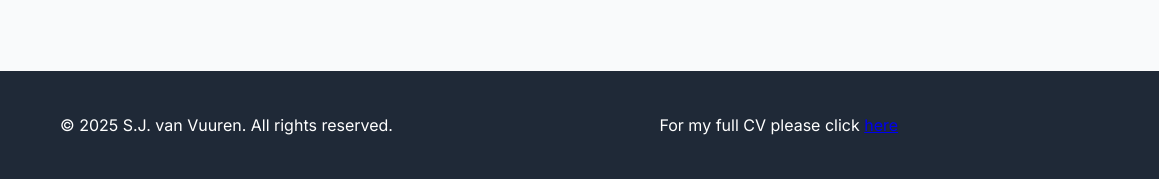
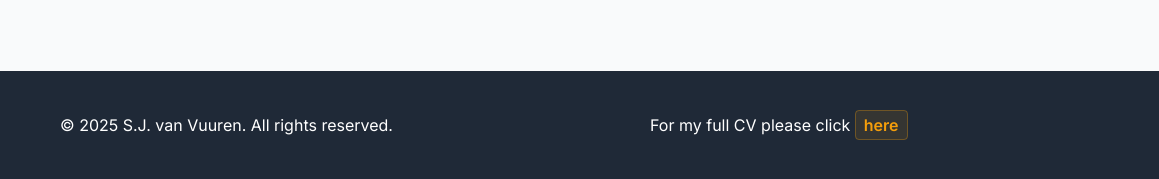
Before and after one commit to Crainoe/Interactive_Resume, a website: page interactive-resume/index.html in a window 1280 px wide. Shown: the part 6195-6374 px from the top of the page, 0-1159 px from the left. Drawn offline with Linux system fonts and the light colour scheme.

Commit message:
Add CV link styling and update CV link in the HTML

```diff
--- a/interactive-resume/css/styles.css
+++ b/interactive-resume/css/styles.css
@@ -904,6 +904,26 @@ body {
   transform: translateY(-2px);
 }
 
+/* CV Link Styling */
+.cv-link {
+  color: var(--accent-color) !important;
+  font-weight: 600;
+  text-decoration: none;
+  padding: 4px 8px;
+  border-radius: 4px;
+  background: rgba(245, 158, 11, 0.1);
+  border: 1px solid rgba(245, 158, 11, 0.3);
+  transition: var(--transition);
+}
+
+.cv-link:hover {
+  color: #ffffff !important;
+  background: var(--accent-color);
+  border-color: var(--accent-color);
+  transform: translateY(-1px);
+  box-shadow: 0 4px 12px rgba(245, 158, 11, 0.3);
+}
+
 /* ===== ANIMATIONS ===== */
 @keyframes fadeInUp {
   from {
--- a/interactive-resume/index.html
+++ b/interactive-resume/index.html
@@ -627,7 +627,12 @@
           <div>
             <p>
               For my full CV please click
-              <a href="assets/documents/SJ_CV.pdf" target="_blank">here</a>
+              <a
+                href="assets/SJ_CV - Google Docs.pdf"
+                target="_blank"
+                class="cv-link"
+                >here</a
+              >
             </p>
           </div>
           <div class="footer-social">
```
